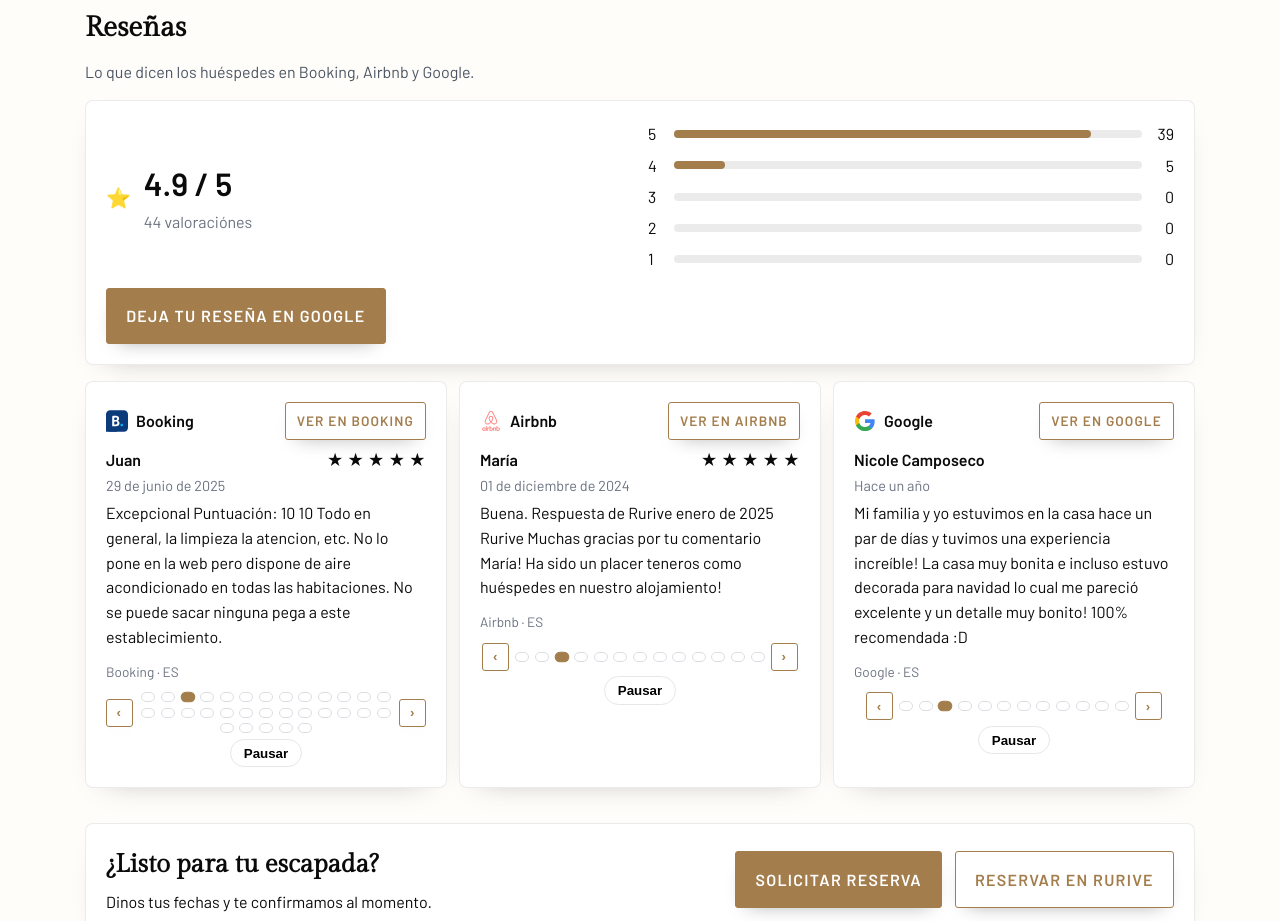
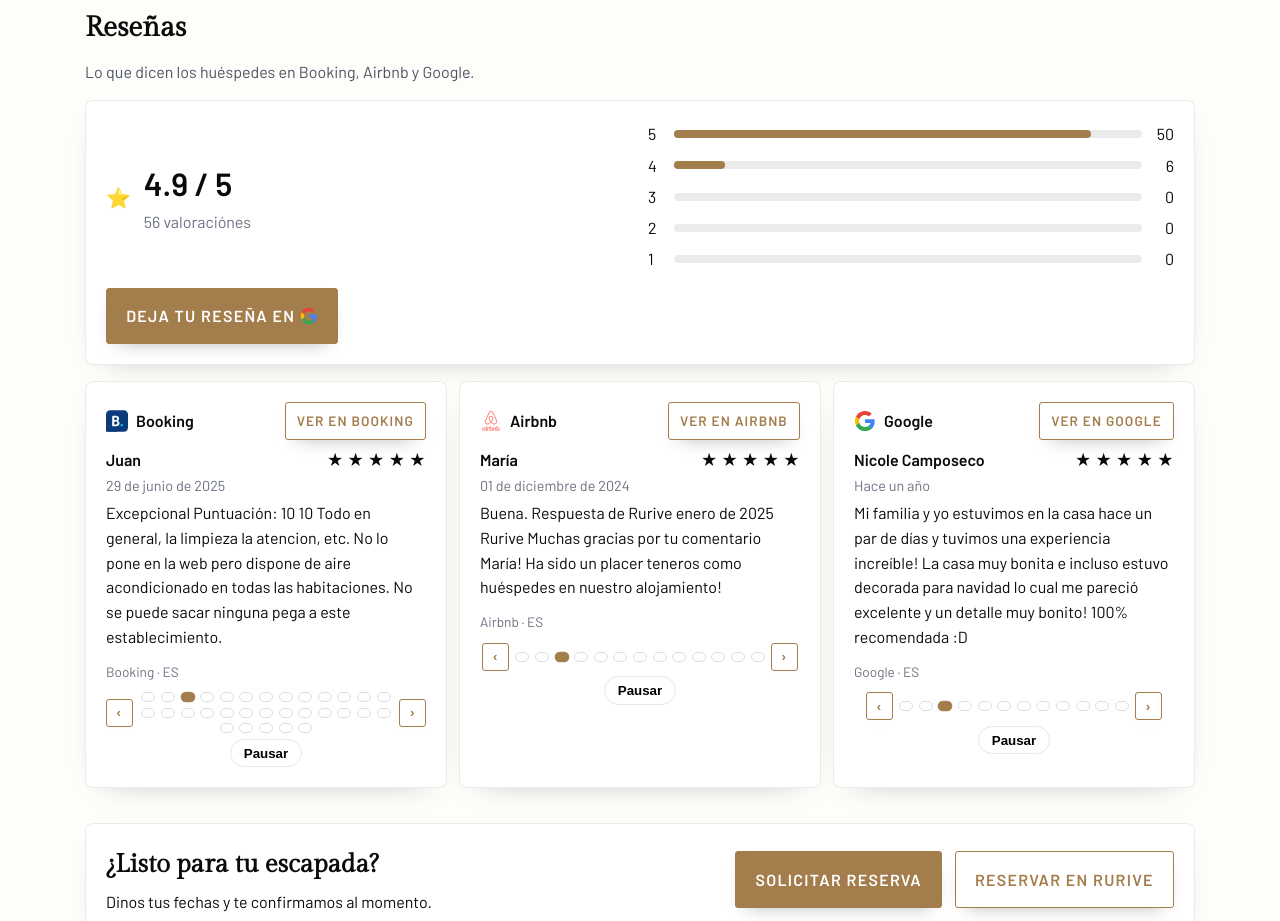
Before and after one commit to Jandri2209/web-bardena-negra, an Eleventy site: page index.njk in a window 1280 px wide. Shown: the part 1820-2741 px from the top of the page. Built offline with nearby package versions, Linux system fonts and the light colour scheme; Eleventy itself is replaced by a stand-in of ours; files that its build step writes are made by us from their sources.

Commit message:
Añadido de logo

```diff
--- a/_data/reviews.json
+++ b/_data/reviews.json
@@ -412,8 +412,8 @@
   },
   {
     "platform": "google",
-    "rating": null,
-    "ratingMax": null,
+    "rating": 5,
+    "ratingMax": 5,
     "author": "VANESA SANCHEZ SARNAGO",
     "date": "Hace 2 años",
     "lang": "es",
@@ -421,8 +421,8 @@
   },
   {
     "platform": "google",
-    "rating": null,
-    "ratingMax": null,
+    "rating": 5,
+    "ratingMax": 5,
     "author": "Carlos LG",
     "date": "Hace 3 meses",
     "lang": "es",
@@ -430,8 +430,8 @@
   },
   {
     "platform": "google",
-    "rating": null,
-    "ratingMax": null,
+    "rating": 5,
+    "ratingMax": 5,
     "author": "Nicole Camposeco",
     "date": "Hace un año",
     "lang": "es",
@@ -439,8 +439,8 @@
   },
   {
     "platform": "google",
-    "rating": null,
-    "ratingMax": null,
+    "rating": 5,
+    "ratingMax": 5,
     "author": "Gemma Aznar Aina",
     "date": "Hace un año",
     "lang": "es",
@@ -448,8 +448,8 @@
   },
   {
     "platform": "google",
-    "rating": null,
-    "ratingMax": null,
+    "rating": 5,
+    "ratingMax": 5,
     "author": "olga Aznar",
     "date": "Hace un año",
     "lang": "es",
@@ -457,8 +457,8 @@
   },
   {
     "platform": "google",
-    "rating": null,
-    "ratingMax": null,
+    "rating": 5,
+    "ratingMax": 5,
     "author": "Olga Sada Aguirre",
     "date": "Hace 2 años",
     "lang": "es",
@@ -466,8 +466,8 @@
   },
   {
     "platform": "google",
-    "rating": null,
-    "ratingMax": null,
+    "rating": 4,
+    "ratingMax": 5,
     "author": "María Pilar Lostado",
     "date": "Hace 2 años",
     "lang": "es",
@@ -475,8 +475,8 @@
   },
   {
     "platform": "google",
-    "rating": null,
-    "ratingMax": null,
+    "rating": 5,
+    "ratingMax": 5,
     "author": "EM LV",
     "date": "Hace un año",
     "lang": "es",
@@ -484,8 +484,8 @@
   },
   {
     "platform": "google",
-    "rating": null,
-    "ratingMax": null,
+    "rating": 5,
+    "ratingMax": 5,
     "author": "Fran Abad Gonzalez",
     "date": "Hace un año",
     "lang": "es",
@@ -493,8 +493,8 @@
   },
   {
     "platform": "google",
-    "rating": null,
-    "ratingMax": null,
+    "rating": 5,
+    "ratingMax": 5,
     "author": "Isabel Aina",
     "date": "Hace un año",
     "lang": "es",
@@ -502,8 +502,8 @@
   },
   {
     "platform": "google",
-    "rating": null,
-    "ratingMax": null,
+    "rating": 5,
+    "ratingMax": 5,
     "author": "Fusti Sergio",
     "date": "Hace 5 meses",
     "lang": "es",
@@ -511,8 +511,8 @@
   },
   {
     "platform": "google",
-    "rating": null,
-    "ratingMax": null,
+    "rating": 5,
+    "ratingMax": 5,
     "author": "Pablo Marin",
     "date": "Hace un año",
     "lang": "es",
--- a/assets/styles.css
+++ b/assets/styles.css
@@ -59,6 +59,12 @@ button.btn:disabled{ cursor:not-allowed; opacity:.6 }
 .btn:focus-visible{
   outline:2px solid #fff; outline-offset:2px; box-shadow:0 0 0 3px rgba(163,125,76,.35)
 }
+.btn .logo-google{
+  display:inline-block; width:18px; height:18px;
+  background:url('/images/brands/google.svg') no-repeat center/contain;
+  vertical-align:-3px;
+}
+
 
 /* Utilidades */
 .sr-only{
@@ -362,7 +368,6 @@ footer a{ color:#fff }
 }
 .platform-col .play-btn.is-paused{ background:#f8fafc }
 
-
 /* En móvil: columnas en vertical */
 @media (max-width:960px){ #reviewsByPlatform{ grid-template-columns:1fr } }
 
--- a/index.njk
+++ b/index.njk
@@ -177,8 +177,10 @@ permalink: "/"
 
       <div class="rating-cta">
         <a class="btn"
-           href="https://search.google.com/local/writereview?placeid=ChIJ_X7SQE43Wg0RtvVYh9tlK1g&hl=es-ES&gl=ES"
-           target="_blank" rel="noopener">Deja tu reseña en Google</a>
+          href="https://search.google.com/local/writereview?placeid=ChIJ_X7SQE43Wg0RtvVYh9tlK1g&hl=es-ES&gl=ES"
+          target="_blank" rel="noopener">
+          Deja tu reseña en&nbsp;<span class="logo-google" role="img" aria-label="Google"></span>
+        </a>
       </div>
     </div>
 
```
